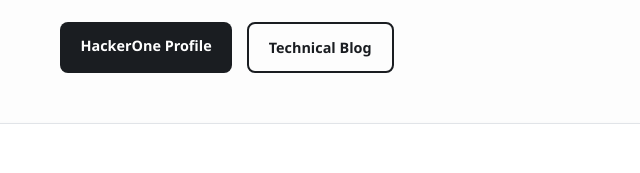
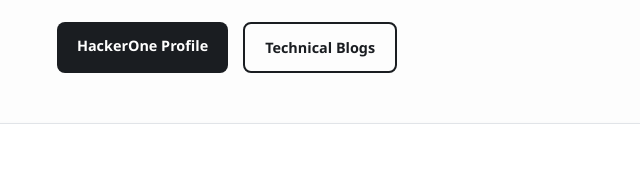
Before and after one commit to Gopi-eng2202/Gopi-eng2202.github.io, a plain HTML site: page index.html in a window 1280 px wide. Shown: the part 340-513 px from the top of the page, 413-1053 px from the left. Drawn offline with Linux system fonts and the light colour scheme.

Commit message:
Update index.html

```diff
--- a/index.html
+++ b/index.html
@@ -30,8 +30,8 @@
         <p class="tagline">Independent Security Researcher & Android Pentester</p>
 
         <div class="btn-container">
-            <a href="https://hackerone.com/gopi2202" target="_blank" class="btn btn-h1">HackerOne Profile</a>
-            <a href="https://medium.com/@gopikrishna0295" target="_blank" class="btn btn-medium">Technical Blog</a>
+            <a href="https://hackerone.com/gopi2202" target="_blank" rel="noopener noreferrer" class="btn btn-h1">HackerOne Profile</a>
+            <a href="https://medium.com/@gopikrishna0295" target="_blank" class="btn btn-medium">Technical Blogs</a>
         </div>
     </div>
 
```
